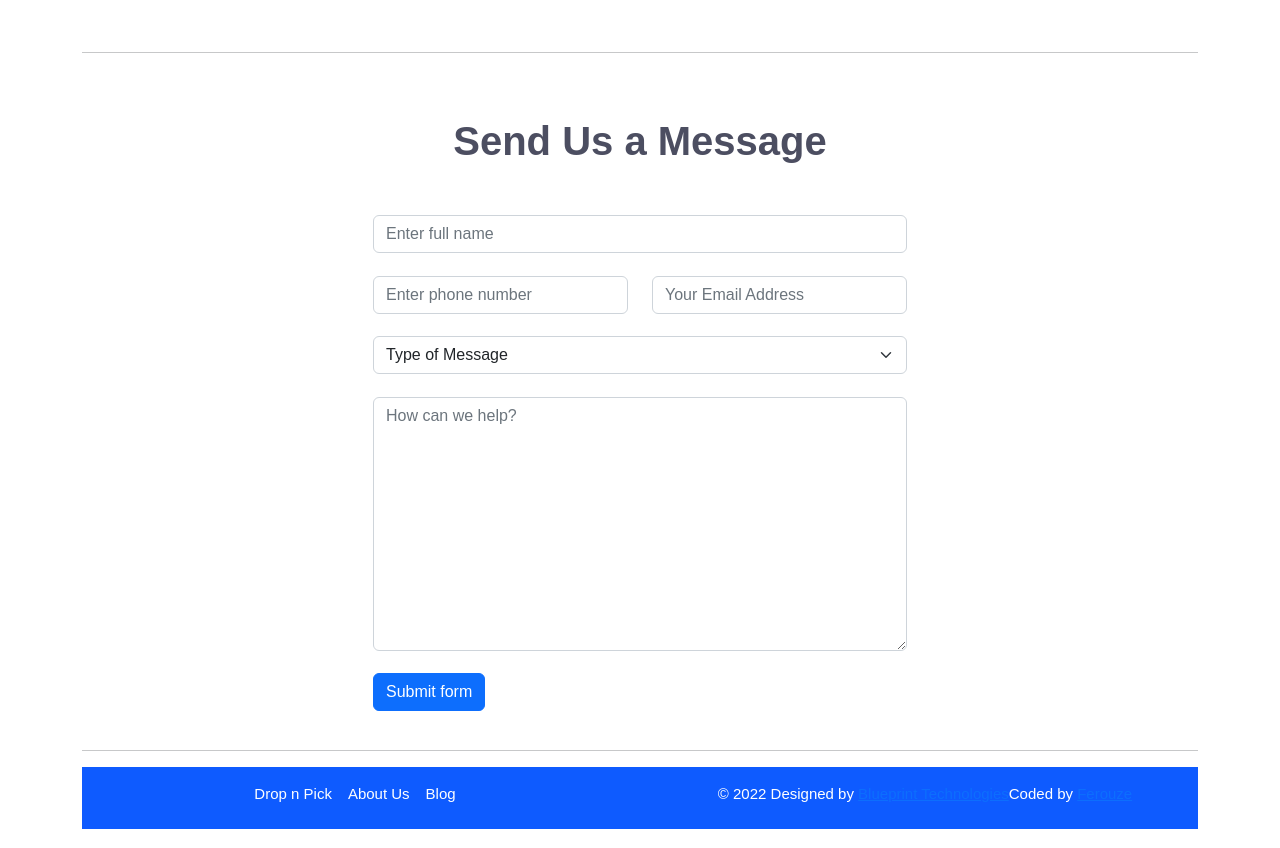
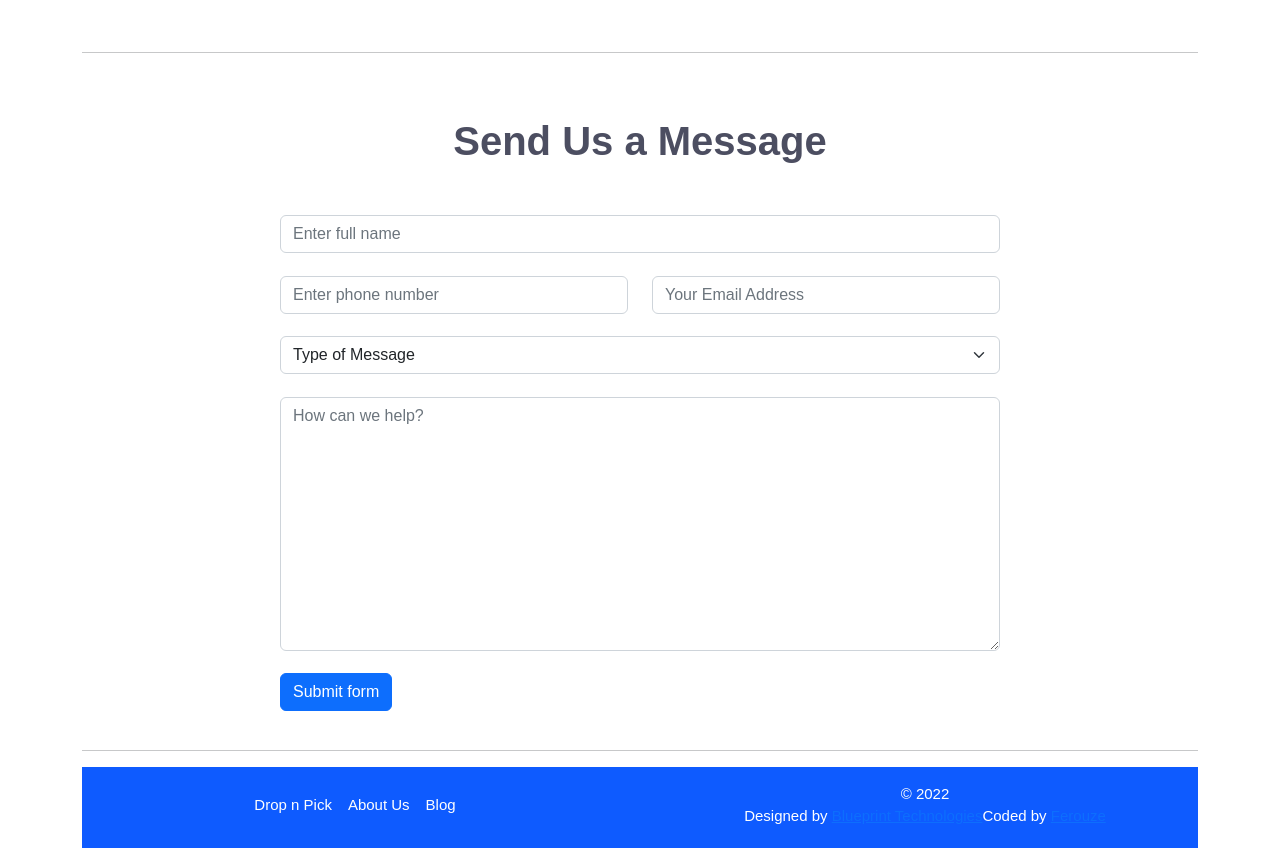
Before and after one commit to ferouzewere/Drop-n-Pick-deliveries-and-logistics, a plain HTML site: page index.html in a window 1280 px wide. Shown: the part 3419-4267 px from the top of the page. Drawn offline with nearby package versions, Linux system fonts and the light colour scheme.

Commit message:
Sunday changes

```diff
--- a/index.html
+++ b/index.html
@@ -215,8 +215,8 @@
         <!-- beginning of contact page -->
         <div class="container-fluid" id="5">
             <div class="row">
-                <div class="col-md-3"></div>
-                <div class="col-md-6">
+                <div class="col-md-0 col-lg-2"></div>
+                <div class="col-md-12 col-lg-8">
                     <form class="needs-validation" method="POST" action="" novalidate>
                         <div class="header mt-5">
                             <h1 style="font-weight:bold;">Send Us a Message</h1>
@@ -255,7 +255,7 @@
                         <br>
                     </form>
                 </div>
-                <div class="col-md-3"></div>
+                <div class="col-md-0 col-lg-2"></div>
             </div>
         </div>
         <hr>
@@ -297,8 +297,8 @@
         </div> -->
         <div>
             <footer class="footer" style="background-color: #0E5BFF; color: white;">
-                <div class="row align-items-center justify-content-center text-center pb-2">
-                    <div class="col-md-6 pt-3 mx-auto">
+                <div class="row align-items-center justify-content-center text-center pb-1">
+                    <div class="col-md-6 pt-3">
                         <ul class="d-inline-flex px-2">
                             <li class="nav-item d-flex px-2">
                                 <a class="nav-link" href="">
@@ -317,11 +317,12 @@
                             </li>
                         </ul>
                     </div>
-                    <div class="col-md-6 align-items-center justify-content-center text-center" id="copyright">
-                        &copy;
-                        <script>document.getElementById('copyright').appendChild(document.createTextNode(new Date().getFullYear()))</script>
-                        Designed by <a href="https://www.invisionapp.com" target="_blank">Blueprint
-                            Technologies</a>Coded by <a href="https://www.creative-tim.com" target="_blank">Ferouze</a>
+                    <div class="col-md-6 pt-3" id="copyright">
+                        &copy; <script>document.getElementById('copyright').appendChild(document.createTextNode(new Date().getFullYear()))</script>
+                        <p class="px-2">
+                            Designed by <a href="" target="_blank">Blueprint
+                                Technologies</a>Coded by <a href="" target="_blank">Ferouze</a>
+                        </p>
                     </div>
                 </div>
             </footer>
```
